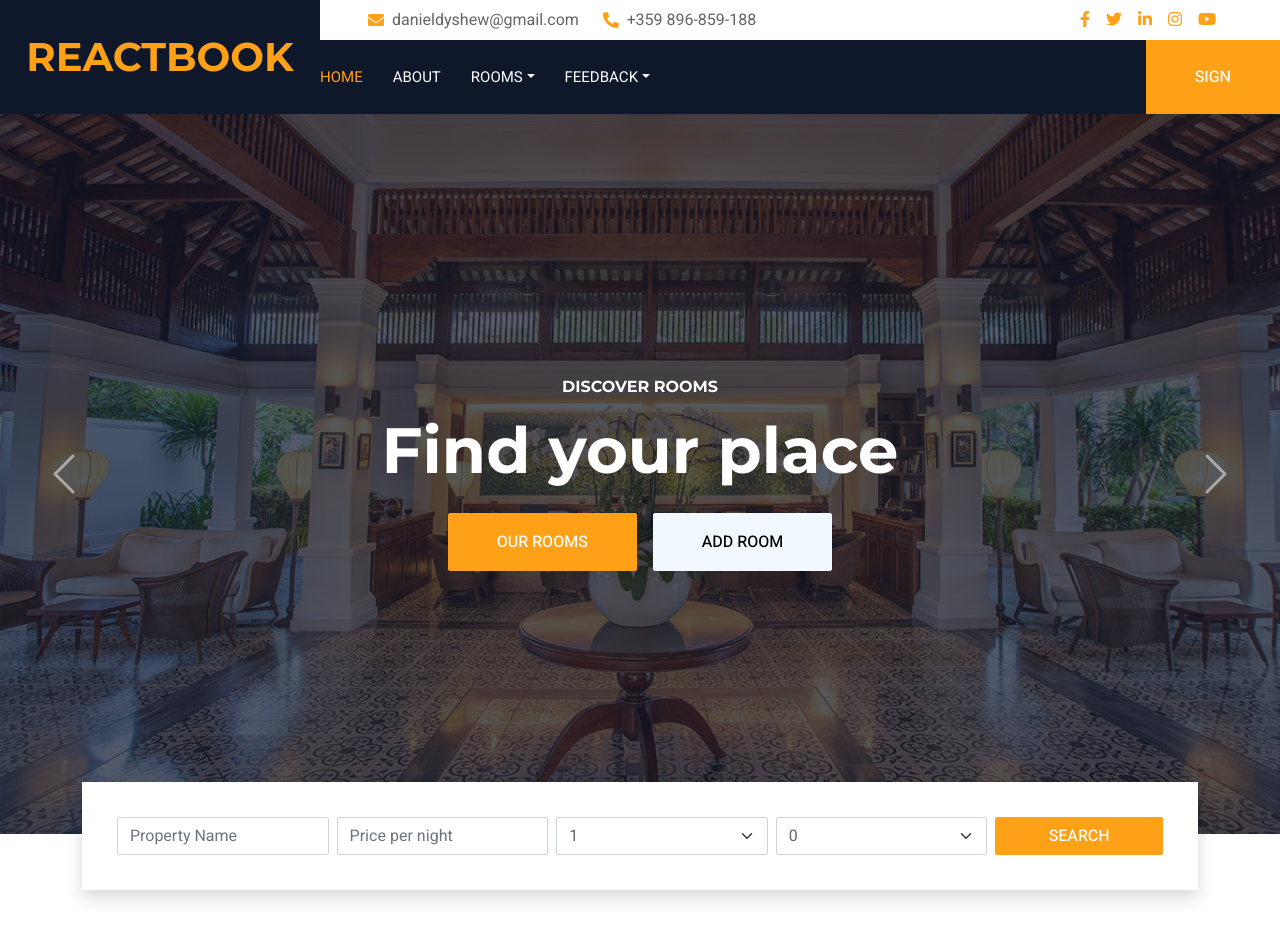
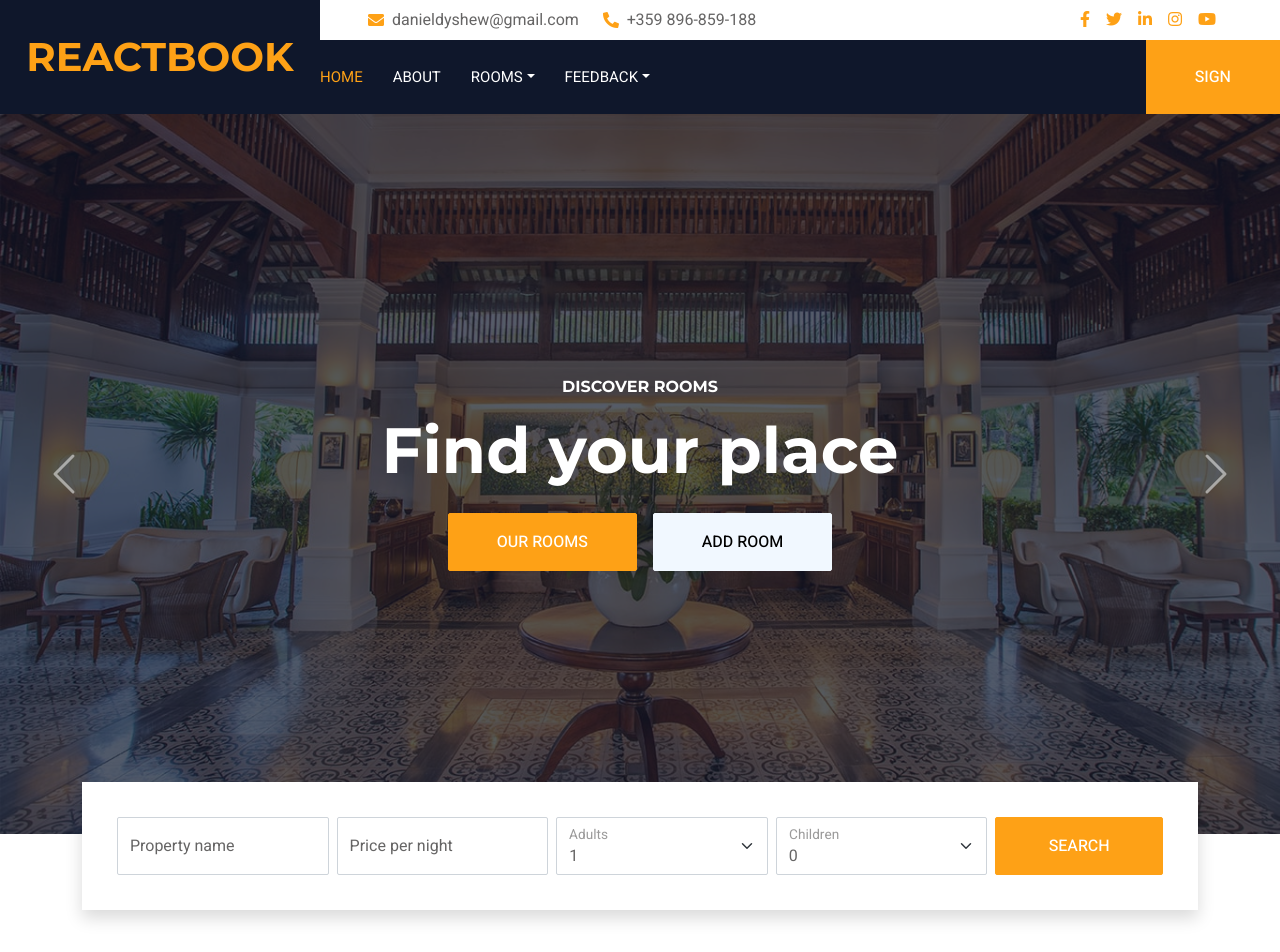
Before and after one commit to ddushev/react-book-project, a React (Vite) app: page / in a window 1280 px wide. Shown: the top 952 px of the page. Built offline with nearby package versions, Linux system fonts and the light colour scheme; no server answers.

Commit message:
Updated Search input and select fields

```diff
--- a/src/components/Common/Search/Search.jsx
+++ b/src/components/Common/Search/Search.jsx
@@ -23,58 +23,73 @@ export const Search = () => {
                         <div className="col-md-10">
                             <div className="row g-2">
                                 <div className="col-md-3">
+                                    <div className="form-floating">
                                         <input
                                             type="text"
                                             className="form-control"
-                                        id="name"
+                                            id="search-name"
                                             placeholder="Property Name"
                                             name={searchFields.name}
                                             value={values.name}
                                             onChange={onChangeHandler}
                                         />
+                                        <label htmlFor="search-name">Property name</label>
+                                    </div>
                                 </div>
                                 <div className="col-md-3">
+                                    <div className="form-floating">
                                         <input
                                             type="number"
                                             className="form-control"
-                                        id="price"
+                                            id="search-price"
                                             placeholder="Price per night"
                                             name={searchFields.price}
                                             value={values.price}
                                             onChange={onChangeHandler}
                                         />
+                                        <label htmlFor="search-price">Price per night</label>
+                                    </div>
                                 </div>
                                 <div className="col-md-3">
+                                    <div className="form-floating">
                                         <select name={searchFields.adult}
                                             value={values.adult}
                                             onChange={onChangeHandler}
                                             className="form-select"
+                                            id="select7"
                                         >
-                                        <option disabled>Adults</option>
+                                            <option disabled>Select</option>
                                             <option>1</option>
                                             <option>2</option>
                                             <option>3</option>
                                             <option>4</option>
                                         </select>
+                                        <label htmlFor="select7">Adults</label>
+                                    </div>
                                 </div>
                                 <div className="col-md-3">
+                                    <div className="form-floating">
                                         <select name={searchFields.child}
                                             value={values.child}
                                             onChange={onChangeHandler}
                                             className="form-select"
+                                            id="select8"
                                         >
-                                        <option disabled>Children</option>
+                                            <option disabled>Select</option>
                                             <option>0</option>
                                             <option>1</option>
                                             <option>2</option>
                                             <option>3</option>
                                             <option>4</option>
                                         </select>
+                                        <label htmlFor="select8">Children</label>
+                                    </div>
+
                                 </div>
                             </div>
                         </div>
                         <div className="col-md-2">
-                            <button onClick={onSubmit} className="btn btn-primary w-100">Search</button>
+                            <button onClick={onSubmit} className="btn btn-primary w-100 h-100">Search</button>
                         </div>
                     </div>
                 </div>
```
Lines whose indentation alone changed are shown as unchanged.
